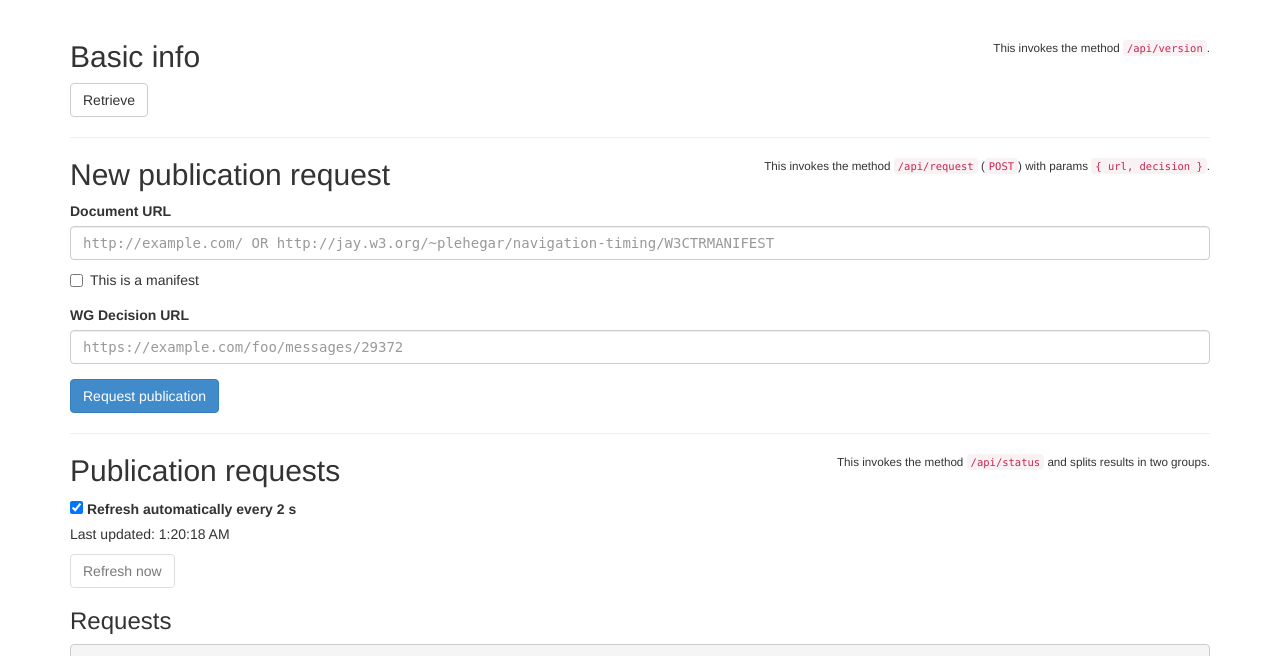
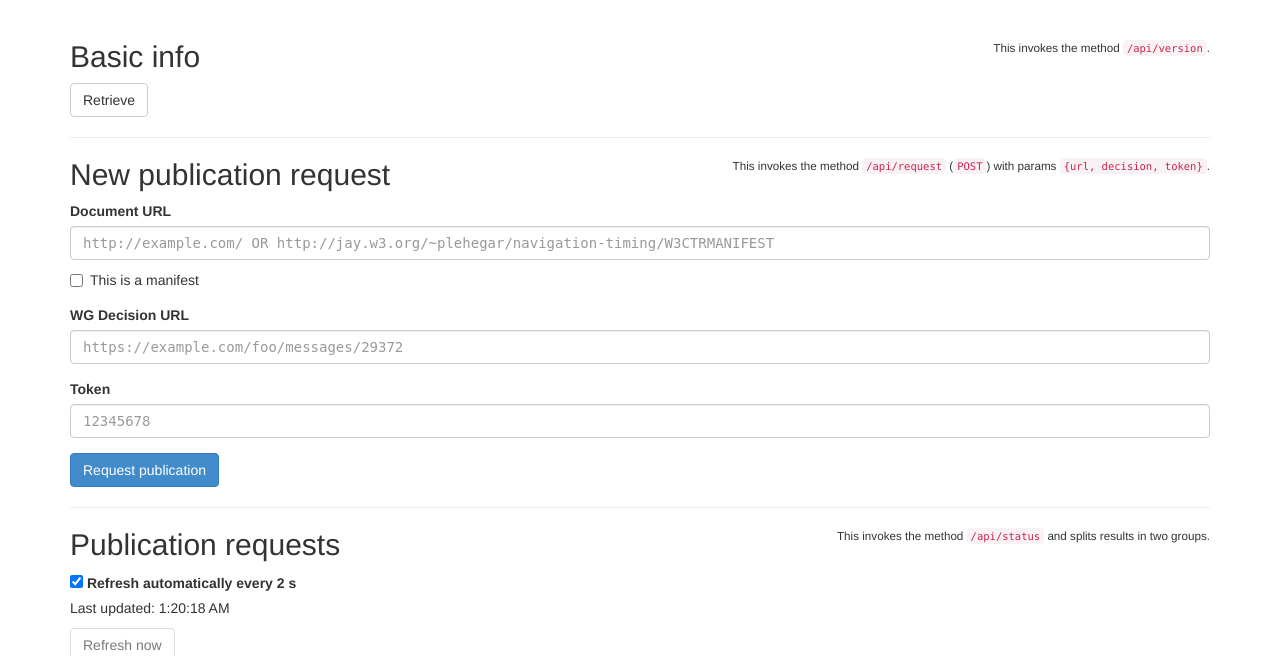
Before and after one commit to w3c/echidna, a Node server app: page / in a window 1280 px wide. Shown: the part 52-708 px from the top of the page. Run offline with Node 20, Linux system fonts and the light colour scheme.

Commit message:
'Token' parameter: added to HTML form; plugged into orchestrator.

```diff
--- a/app.js
+++ b/app.js
@@ -76,9 +76,10 @@ app.post('/api/request', function(req, res) {
   var url = req.body ? req.body.url : null;
   var decision = req.body ? req.body.decision : null;
   var isManifest = req.body ? req.body.isManifest === 'true' : false;
+  var token = req.body ? req.body.token : null;
 
-  if (!url || !decision) {
-    res.status(500).send({error: 'Missing parameters {url, decision}.'});
+  if (!url || !decision || !token) {
+    res.status(500).send({error: 'Missing parameters {url, decision, token}.'});
   }
   else {
     if (requests[url]) {
@@ -89,10 +90,11 @@ app.post('/api/request', function(req, res) {
         'url': url,
         'decision': decision,
         'isManifest': isManifest,
+        'token': token,
         'jobs': {},
         'history': new History()
       };
-      orchestrate(requests[url], isManifest).then(function () {
+      orchestrate(requests[url], isManifest, token).then(function () {
         console.log('Spec at ' + url + ' (decision: ' + decision + ') has FINISHED.');
       }, function (err) {
         console.log('Spec at ' + url + ' (decision: ' + decision + ') has FAILED.');
@@ -175,7 +177,7 @@ History.prototype.toJSON = function () {
   return this.facts.reverse().toJSON();
 };
 
-function orchestrate(spec, isManifest) {
+function orchestrate(spec, isManifest, token) {
   spec.jobs['retrieve-resources'] = new Job();
   spec.jobs['token-checker'] = new Job();
   spec.jobs['specberus'] = new Job();
@@ -188,7 +190,6 @@ function orchestrate(spec, isManifest) {
   var tempLocation = (argTempLocation || global.DEFAULT_TEMP_LOCATION) + path.sep + date + path.sep;
   var httpLocation = (argHttpLocation || global.DEFAULT_SPECBERUS_LOCATION) + '/' + date + '/Overview.html';
   var finalLocation = 'bar';
-  var token; //@todo retrieve token
 
   spec.jobs['retrieve-resources'].status = 'pending';
   return DocumentDownloader.fetchAndInstall(spec.url, tempLocation, isManifest).then(function () {
--- a/views/index.html
+++ b/views/index.html
@@ -71,11 +71,9 @@
       <hr>
 
       <section>
-        <p class="info">This invokes the method <code>/api/request</code> (<code>POST</code>) with params <code>{ url, decision }</code>.</p>
+        <p class="info">This invokes the method <code>/api/request</code> (<code>POST</code>) with params <code>{url, decision, token}</code>.</p>
 
-        <h2>
-            New publication request
-        </h2>
+        <h2>New publication request</h2>
 
         <form role="form" id="submitForm" method="POST" action="/api/request">
         <fieldset>
@@ -94,6 +92,11 @@
           <div class="form-group">
             <label for="decision">WG Decision URL</label>
             <input type="url" class="form-control" id="decision" placeholder="https://example.com/foo/messages/29372">
+          </div>
+
+          <div class="form-group">
+            <label for="token">Token</label>
+            <input type="password" class="form-control" id="token" placeholder="12345678">
           </div>
 
           <button id="submitButton" type="submit" class="btn btn-primary">Request publication</button>
@@ -150,7 +153,10 @@
           event.preventDefault();
           $.post(
             $('#submitForm').prop('action'),
-            {url: $('#url').prop('value'), decision: $('#decision').prop('value'), isManifest: $('#isManifest').is(':checked')},
+            {url: $('#url').prop('value'),
+             decision: $('#decision').prop('value'),
+             token: $('#token').prop('value'),
+             decision: $('#decision').prop('value')},
             function(data) {
               window.alert(data);
             }
```
